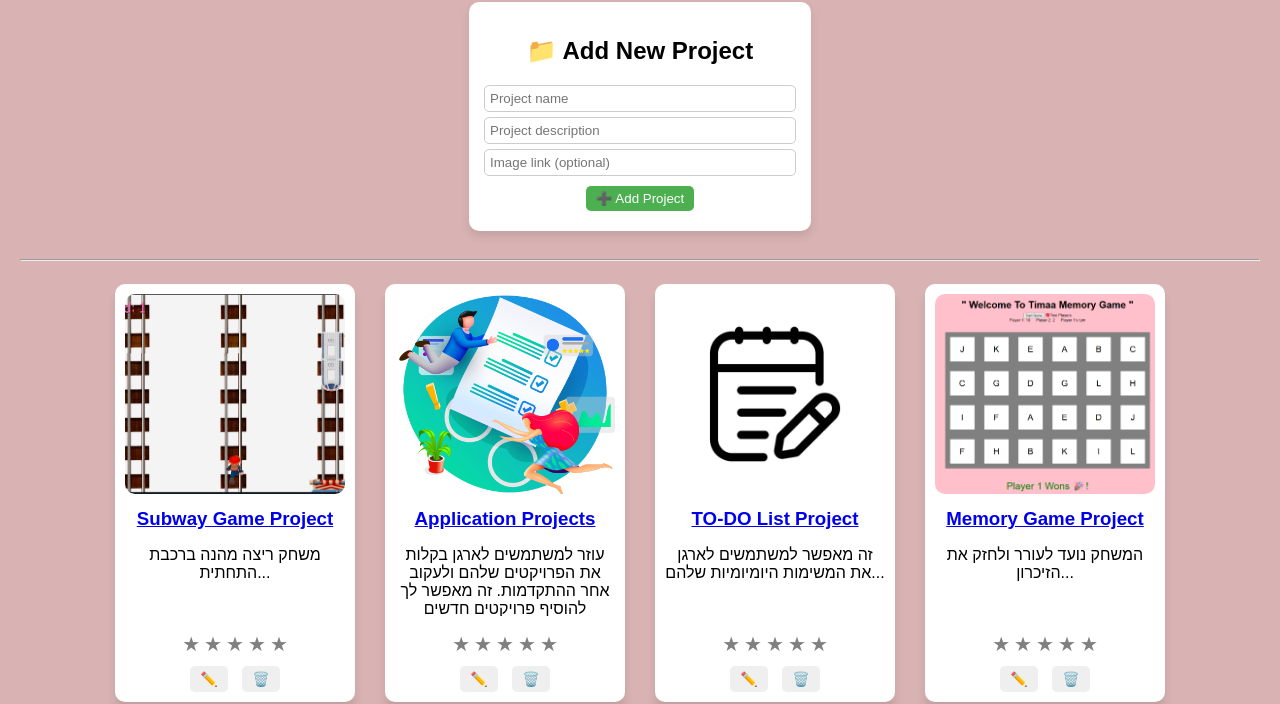
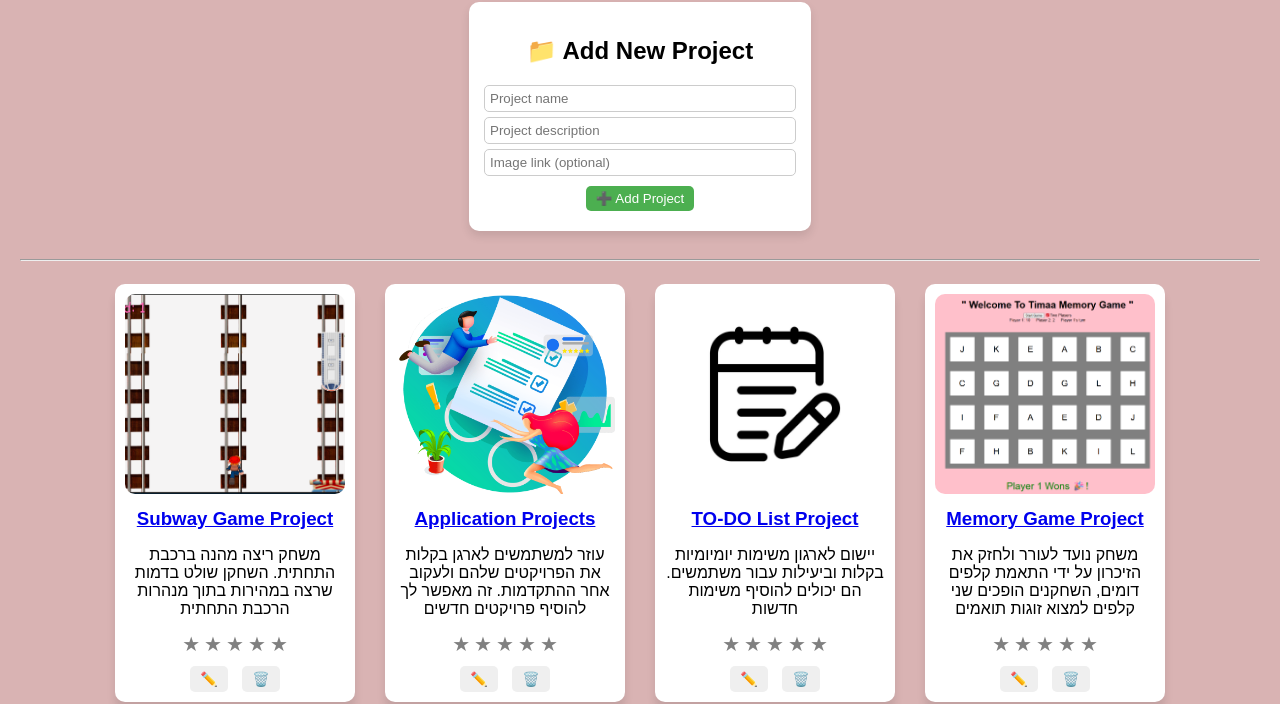
Before and after one commit to TimaaAtaba/Application-of-projects, a website: page frontend/index.html in a window 1280 px wide. Shown: the part 96-800 px from the top of the page. Drawn offline with Linux system fonts and the light colour scheme.

Commit message:
תיקון

```diff
--- a/frontend/script.js
+++ b/frontend/script.js
@@ -3,10 +3,10 @@ let editId = null;
 
 // المشاريع الافتراضية
 const defaultProjects = [
-  { id: 1, name: "Subway Game Project", description: "משחק ריצה מהנה ברכבת התחתית...", image: "images/Subway.png", rating: 0 },
-  { id: 2, name: "Application Projects", description: "עוזר למשתמשים לארגן בקלות את הפרויקטים שלהם ולעקוב אחר ההתקדמות. זה מאפשר לך להוסיף פרויקטים חדשים", image: "images/AppProjects.png", rating: 0 },
-  { id: 3, name: "TO-DO List Project", description: "זה מאפשר למשתמשים לארגן את המשימות היומיומיות שלהם...", image: "images/notes.jpg", rating: 0 },
-  { id: 4, name: "Memory Game Project", description: "המשחק נועד לעורר ולחזק את הזיכרון...", image: "images/memory.png", rating: 0 },
+  { id: 1, name: "Subway Game Project", description: "משחק ריצה מהנה ברכבת התחתית. השחקן שולט בדמות שרצה במהירות בתוך מנהרות הרכבת התחתית", image: "images/Subway.png", rating: 0 },
+  { id: 2, name: "Application Projects", description: " עוזר למשתמשים לארגן בקלות את הפרויקטים שלהם ולעקוב אחר ההתקדמות. זה מאפשר לך להוסיף פרויקטים חדשים", image: "images/AppProjects.png", rating: 0 },
+  { id: 3, name: "TO-DO List Project", description: "יישום לארגון משימות יומיומיות בקלות וביעילות עבור משתמשים. הם יכולים להוסיף משימות חדשות", image: "images/notes.jpg", rating: 0 },
+  { id: 4, name: "Memory Game Project", description: "משחק נועד לעורר ולחזק את הזיכרון על ידי התאמת קלפים דומים, השחקנים הופכים שני קלפים  למצוא זוגות תואמים", image: "images/memory.png", rating: 0 },
   { id: 5, name: "Simon Game Project", description: "משחק ריכוז וזיכרון פופולרי המבוסס על חזרה על דפוסי צלילים וצבעים בסדר הנכון.", image: "images/sumon.png", rating: 0 },
 ];
 
```
Also changed, not shown: frontend/project.html (+4 -4 lines), server.js (+4 -4 lines).
